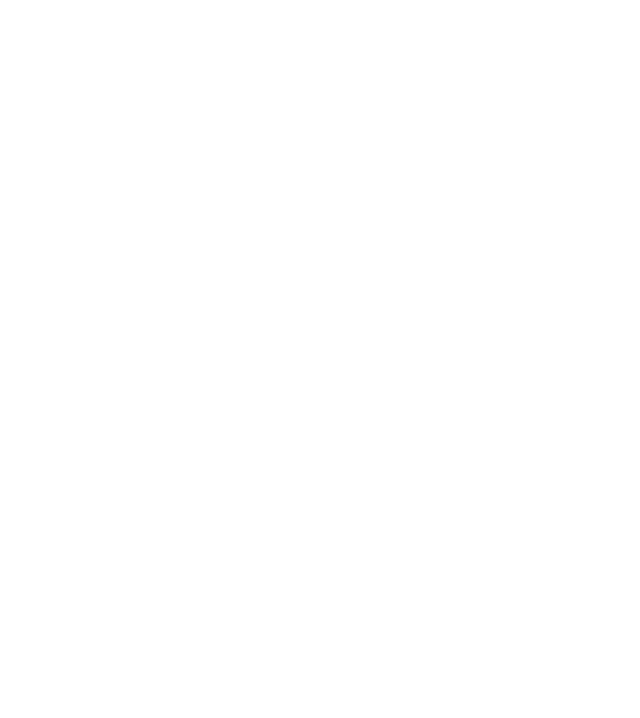
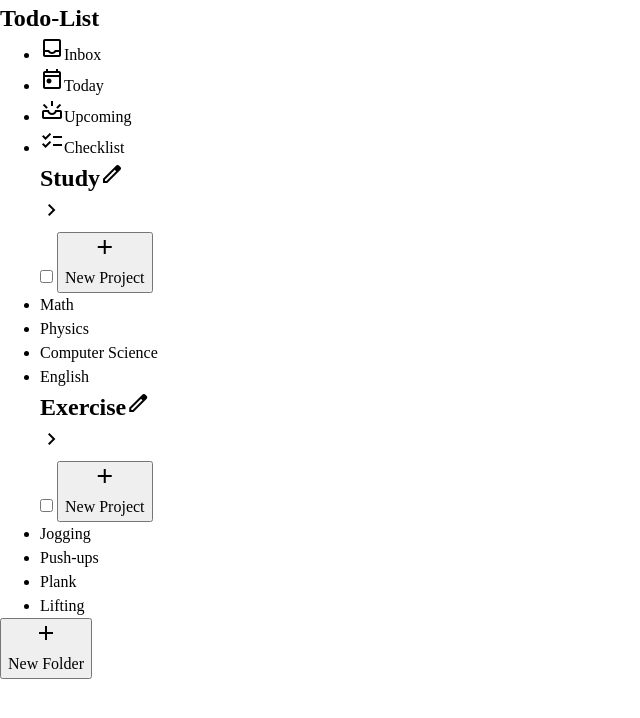
Before and after one commit to DefalterXD/Todo-List, a website built with webpack: page src/template.html in a window 1280 px wide. Shown: the whole page, without its empty margins (0-640 px from the left). Built offline with nearby package versions, Linux system fonts and the light colour scheme.

Commit message:
feat: add header structure

```diff
--- a/src/template.html
+++ b/src/template.html
@@ -15,6 +15,55 @@
 </head>
 
 <body>
+    <header class="header__container">
+        <nav class="nav__container">
+            <h1 class="header__title">Todo-List</h1>
+            <ul class="main">
+                <li class="date inbox"><span class="material-symbols-outlined">inbox</span>Inbox</li>
+                <li class="date today"><span class="material-symbols-outlined">today</span>Today</li>
+                <li class="date upcoming"><span class="material-symbols-outlined">upcoming</span>Upcoming</li>
+                <li class="date checklist"><span class="material-symbols-outlined">checklist</span>Checklist</li>
+            </ul>
+            <ul class="project">
+                <h2 class="project__title">
+                    <p class="add__list">Study<span class="material-symbols-outlined">edit</span></p>
+                    <label class="mark" for="study"><span class="material-symbols-outlined">chevron_right</span></label>
+                </h2>
+                <input type="checkbox" id="study">
+                <button class="add__project">
+                <span class="material-symbols-outlined">add</span>
+                <p class="add__title">New Project</p>
+            </button>
+                <li class="todo">Math</li>
+                <li class="todo">Physics</li>
+                <li class="todo">Computer Science</li>
+                <li class="todo">English</li>
+            </ul>
+            <ul class="project">
+                <h2 class="project__title">
+                    <p class="add__list">Exercise<span class="material-symbols-outlined">edit</span></p>
+                    <label class="mark" for="exercise">
+                        <span class="material-symbols-outlined">chevron_right</span>
+                    </label>
+                </h2>
+                <input type="checkbox" id="exercise">
+                <button class="add__project">
+                <span class="material-symbols-outlined">add</span>
+                <p class="add__title">New Project</p>
+            </button>
+                <li class="todo">Jogging</li>
+                <li class="todo">Push-ups</li>
+                <li class="todo">Plank</li>
+                <li class="todo">Lifting</li>
+            </ul>
+        </nav>
+        <div class="add__container">
+            <button class="add__folder">
+                <span class="material-symbols-outlined">add</span>
+                <p class="add__title">New Folder</p>
+            </button>
+        </div>
+    </header>
+</body>
 
-</body>
 </html>
```
